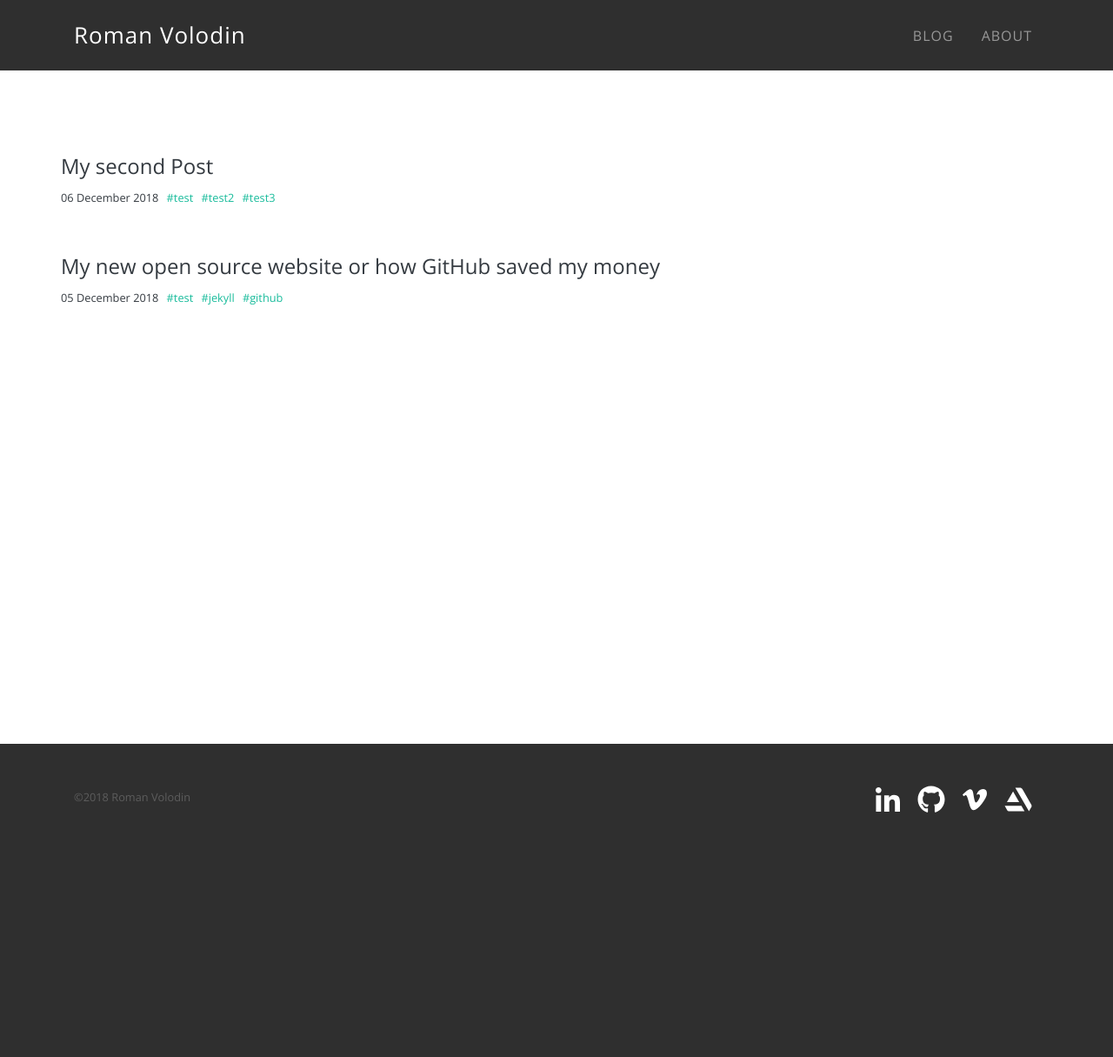
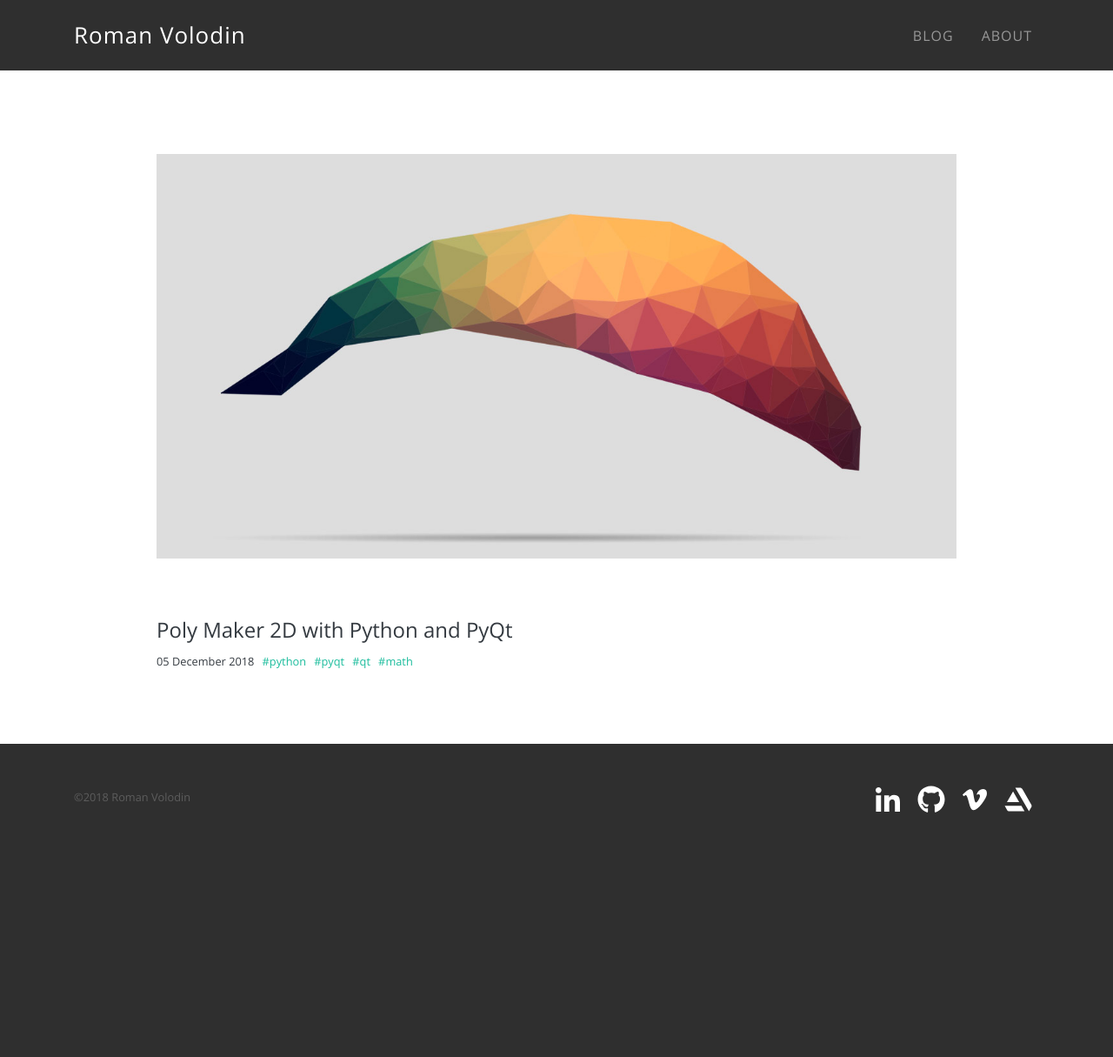
Before and after one commit to volodinroman/volodinroman.github.io, a Jekyll site: the page built from blog/index.html, in a window 1280 px wide. Shown: the whole page at 87% size. Built offline with Jekyll 4.4.1, drawn with Linux system fonts in a browser that asks for light colours; nearby versions of some CDN libraries.

Commit message:
blog mod

```diff
--- a/_config.yml
+++ b/_config.yml
@@ -18,6 +18,7 @@
 title: Roman Volodin
 author: Roman Volodin
 github_username:  volodinroman
+excerpt_separator: <!--more-->
 
 
 # Build settings
--- a/_posts/2018-12-05-My-first-post.md
+++ /dev/null
@@ -1,63 +0,0 @@
----
-layout: post
-title:  "My new open source website or how GitHub saved my money"
-date:   2018-12-04 21:12:00 -0700
-categories: test
-tags: [test, jekyll, github]
----
-
-
-<!-- <section id="blog-posts" class="bg-white text-dark"> -->
-  <!-- <div class="container fill-viewport-70 px-0"> -->
-
-  <!-- <figure class="figure">
-    <img src="{{ '/assets/img/test.jpg' | absolute_url }}" class="img-responsive w-100 pb-1" alt="Responsive image">
-    <figcaption class="figure-caption text-center pb-5">A caption for the above image.</figcaption>
-  </figure> -->
-
-
-
-{% highlight python  linenos%}
-from QtTextEditor import QtWidgets, QtGui, QtCore
-from .statusBar import StatusBar
-
-
-import os
-
-PROJECT_ROOT = os.path.normpath(os.path.join(os.path.dirname(os.path.realpath(__file__)), '..')) #Projects path
-
-class MyApp(QtWidgets.QMainWindow):
-    '''
-    Main TextEditor class
-    '''
-
-    def __init__(self):
-        super(MyApp, self).__init__()
-
-        self.fileBasename = "Untitled"
-        self.filePath = None
-        self._CHAR_MAX = 140
-
-        self.settings = QtCore.QSettings("RomanVolodin", "QtTextEditor")
-
-        self.setupUI()
-        self.restoreSettings()
-{% endhighlight %}
-
-
-  <p class="lead">
-  You’ll find this post in your `_posts` directory. Go ahead and edit it and re-build the site to see your changes. You can rebuild the site in many different ways, but the most common way is to run `jekyll serve`, which launches a web server and auto-regenerates your site when a file is updated.
-  </p>
-
-  <h4>Sub Title</h4>
-
-  <p>
-    You’ll find this post in your `_posts` directory. Go ahead and edit it and re-build the site to see your changes. You can rebuild the site in many different ways, but the most common way is to run `jekyll serve`, which launches a web server and auto-regenerates your site when a file is updated.
-  </p>
-
-
-
-  <!-- </div> -->
-
-
-<!-- </section> -->
--- /dev/null
+++ b/_posts/2018-12-26-Poly-Maker.md
@@ -0,0 +1,132 @@
+---
+layout: post
+title:  "Poly Maker 2D with Python and PyQt"
+date:   2018-12-04 21:12:00 -0700
+categories: test
+tags: [python, pyqt, qt, math]
+---
+
+<!-- Post Banner -->
+<figure class="figure  pb-5">
+  <a href="{{page.url | absolute_url}}">
+  <img src="{{ '/assets/img/blog/polyMaker/banner.jpg' | absolute_url }}" class="img-fluid w-100 pb-1" alt="Responsive image">
+  </a>
+</figure>
+ <!--more-->
+
+<p>
+  Here is my new Poly Maker 2D tool that actually does nothing important and unfortunately doesn't change people's life. But! It was fun to write it and play with results. Inspired by "Poly Maker" tool written by Paul Lewis. I believe the original tool was written with JavaScripts and WebGL. As there were no sources, I decided to write my own real time version with Python and PyQt. The project is available here. So fork it, break it or improve it if you wish. Let's go!
+</p>
+
+<h4 class="mt-5 mb-4">The catch</h4>
+
+<figure class="figure  pb-5">
+  <a href="{{page.url | absolute_url}}">
+  <img src="{{ '/assets/img/blog/polyMaker/01.jpg' | absolute_url }}" class="img-fluid w-100 pb-1" alt="Responsive image">
+  <figcaption class="figure-caption text-center">Bezier curve with 20 steps of interpolation</figcaption>
+  </a>
+</figure>
+
+<p>
+I've never used my website as I was intending to. 10 years ago, when I was a student, I was thinking about a personal website with some blog and a gallery (I do CG stuff sometimes), contact page, terms of use, personal data base etc. And that's how I jumped into front-end web dev (and back-end after a few years). I did many things - I used Macromedia Flash, I did PNG pictures with colored words instead of using CSS "color" :D I gradually moved to what I call "Neither Seen Nor Recognized" (one of my favourite film with  Louis de Funes), that means "grab everything you can see from other websites' sources and use it on your own slightly changed". By doing that I studied JS, jQuery, HTML, CSS, php, mySQL, Flask and many other things. And you know what was funny? Again. I have never used my website as I intended to. Just because I didn't have enough content to show off. And I spent hundreds of US dollars just to get my website run being almost empty of any content all the time.
+</p>
+
+<figure class="figure  pb-5">
+  <a href="{{page.url | absolute_url}}">
+  <img src="{{ '/assets/img/blog/polyMaker/02.jpg' | absolute_url }}" class="img-fluid w-100 pb-1" alt="Responsive image">
+  <figcaption class="figure-caption text-center">Perpendicular dots with a maximum offset in the middle of the curve</figcaption>
+  </a>
+</figure>
+
+<p>
+I think I did it because I was following the trend - <em>if you are a programmer or a CG artist - do some blog, post tutorials, be like everyone, and even better - get some youtube channel. Doesn't matter if there are hundreds or thousands of people posting just the same beginner thing all the time. Do it as well.</em> I see it happening all the time. But I didn't post too many tutorials as I knew that it should be something that is totally mine. My own thing. My own projects. That nobody will find anywhere but my website.
+</p>
+
+<figure class="figure  pb-5">
+  <a href="{{page.url | absolute_url}}">
+  <img src="{{ '/assets/img/blog/polyMaker/03.jpg' | absolute_url }}" class="img-fluid w-100 pb-1" alt="Responsive image">
+  <figcaption class="figure-caption text-center">Increased number of the perpendicular dots</figcaption>
+  </a>
+</figure>
+
+<p>Take into account that during the last year (now it's 2018 on my side. If it's 2027 on your side - find me and ask me delete this article) I didn't have anything on my website but the "About" page. Mostly for people who somehow got lost on the Internet and found my website, entering weird characters on their keyboard by head because there is nothing left they haven't seen yet and they are bored.</p>
+
+
+
+<figure class="figure  pb-5">
+  <a href="{{page.url | absolute_url}}">
+  <img src="{{ '/assets/img/blog/polyMaker/04.jpg' | absolute_url }}" class="img-fluid w-100 pb-1" alt="Responsive image">
+  <figcaption class="figure-caption text-center">Increased number of the perpendicular dots</figcaption>
+  </a>
+</figure>
+
+
+
+{% highlight python  linenos%}
+from QtTextEditor import QtWidgets, QtGui, QtCore
+from .statusBar import StatusBar
+
+
+import os
+
+PROJECT_ROOT = os.path.normpath(os.path.join(os.path.dirname(os.path.realpath(__file__)), '..')) #Projects path
+
+class MyApp(QtWidgets.QMainWindow):
+    '''
+    Main TextEditor class
+    '''
+
+    def __init__(self):
+        super(MyApp, self).__init__()
+
+        self.fileBasename = "Untitled"
+        self.filePath = None
+        self._CHAR_MAX = 140
+
+        self.settings = QtCore.QSettings("RomanVolodin", "QtTextEditor")
+
+        self.setupUI()
+        self.restoreSettings()
+{% endhighlight %}
+
+<figure class="figure  pb-5">
+  <a href="{{page.url | absolute_url}}">
+  <img src="{{ '/assets/img/blog/polyMaker/05.jpg' | absolute_url }}" class="img-fluid w-100 pb-1" alt="Responsive image">
+  <figcaption class="figure-caption text-center">Jitter effect applied to the perpendicular dots</figcaption>
+  </a>
+</figure>
+
+
+  <p class="lead">
+  You’ll find this post in your `_posts` directory. Go ahead and edit it and re-build the site to see your changes. You can rebuild the site in many different ways, but the most common way is to run `jekyll serve`, which launches a web server and auto-regenerates your site when a file is updated.
+  </p>
+
+<figure class="figure  pb-5">
+  <a href="{{page.url | absolute_url}}">
+  <img src="{{ '/assets/img/blog/polyMaker/06.jpg' | absolute_url }}" class="img-fluid w-100 pb-1" alt="Responsive image">
+  <figcaption class="figure-caption text-center">Jitter effect applied to the perpendicular dots</figcaption>
+  </a>
+</figure>
+
+<figure class="figure  pb-5">
+  <a href="{{page.url | absolute_url}}">
+  <img src="{{ '/assets/img/blog/polyMaker/07.jpg' | absolute_url }}" class="img-fluid w-100 pb-1" alt="Responsive image">
+  <figcaption class="figure-caption text-center">Jitter effect applied to the perpendicular dots</figcaption>
+  </a>
+</figure>
+
+<figure class="figure  pb-5">
+  <a href="{{page.url | absolute_url}}">
+  <img src="{{ '/assets/img/blog/polyMaker/08.jpg' | absolute_url }}" class="img-fluid w-100 pb-1" alt="Responsive image">
+  <figcaption class="figure-caption text-center">Jitter effect applied to the perpendicular dots</figcaption>
+  </a>
+</figure>
+
+  <h4>Having fun</h4>
+
+  <figure class="figure  py-5">
+  <a href="{{page.url | absolute_url}}">
+  <img src="{{ '/assets/img/blog/polyMaker/09.jpg' | absolute_url }}" class="img-fluid w-100 pb-1" alt="Responsive image">
+  <figcaption class="figure-caption text-center">Mona Lisa under Delauney triangulation</figcaption>
+  </a>
+</figure>
--- a/_sass/marvel/_base.scss
+++ b/_sass/marvel/_base.scss
@@ -1,3 +1,10 @@
+/* bootstrap */
+// @media (min-width: 1200px) {
+//     .container {
+//       width: 1000px;
+//     }
+//   }
+
 body, html{
     /* line-height: 1.8; */
     font-family: 'Open Sans', sans-serif;
@@ -92,6 +99,8 @@ a:active {text-decoration: none;color:inherit;}
 
 
 
+
+
 /* HEADER */
 
 .navbar-brand{
@@ -131,10 +140,14 @@ a:active {text-decoration: none;color:inherit;}
 
 /* BLOG */
 
-#blog-posts .post-list-title:hover{
+#blog-posts .post-list-item:hover .post-list-title{
     color: #1abc9c !important;
 }
 
 #blog-posts .text-green{
     color: #1abc9c !important;
 }
+
+.post-content p{
+    font-size: 1.1em;
+}
--- a/blog/index.html
+++ b/blog/index.html
@@ -2,24 +2,40 @@
 layout: default
 ---
 
-<!-- {{ post.excerpt }} -->
 
-<!-- about me -->
+
 <section id="blog-posts" class="bg-white text-dark py-5">
-    <div class="container fill-viewport-70 px-0">
+    <div class="container fill-viewport-70 ">
 
-        <!-- post list -->
+        <!-- post index -->
         <ul class="list-unstyled">
+
+            <!-- for each post -->
             {% for post in site.posts %}
             <li class="my-5">
+
+                <div class="row post-list-item">
+                    <!-- middle column takes less space than the container class originally does -->
+                    <div class="col-0 col-xl-1"></div>
+                    <div class="col-12 col-xl-10">
+
+                            <!-- banner image -->
+                            {{ post.excerpt }}
+
+                            <!-- title -->
                             <a class="text-dark post-list-title" href="{{ post.url }}"><h4>{{ post.title }}</h4></a>
 
+                            <!-- date and tags -->
                             <ul class="list-inline">
                                 <li class="list-inline-item"><h6><small>{{ post.date | date_to_long_string }}</small></h6></li>
                                 {% for tag in post.tags%}
                                     <li class="list-inline-item text-green cursor-default"><h6><small>#{{tag}}</small></h6></li>
                                 {% endfor %}
                             </ul>
+
+                    </div>
+                    <div class="col-0 col-xl-1"></div>
+                </div>
 
             </li>
             {% endfor %}
```
Also changed, not shown: _layouts/post.html (+13 -8 lines), _posts/2018-12-05-My-second-post.md (deleted, +0 -32 lines), assets/img/blog/polyMaker/01.jpg (added), assets/img/blog/polyMaker/02.jpg (added), assets/img/blog/polyMaker/03.jpg (added), assets/img/blog/polyMaker/04.jpg (added), assets/img/blog/polyMaker/05.jpg (added), assets/img/blog/polyMaker/06.jpg (added), assets/img/blog/polyMaker/07.jpg (added), assets/img/blog/polyMaker/08.jpg (added), assets/img/blog/polyMaker/09.jpg (added), assets/img/blog/polyMaker/banner.jpg (added), assets/img/test.jpg (deleted). Lines whose indentation alone changed are shown as unchanged.
